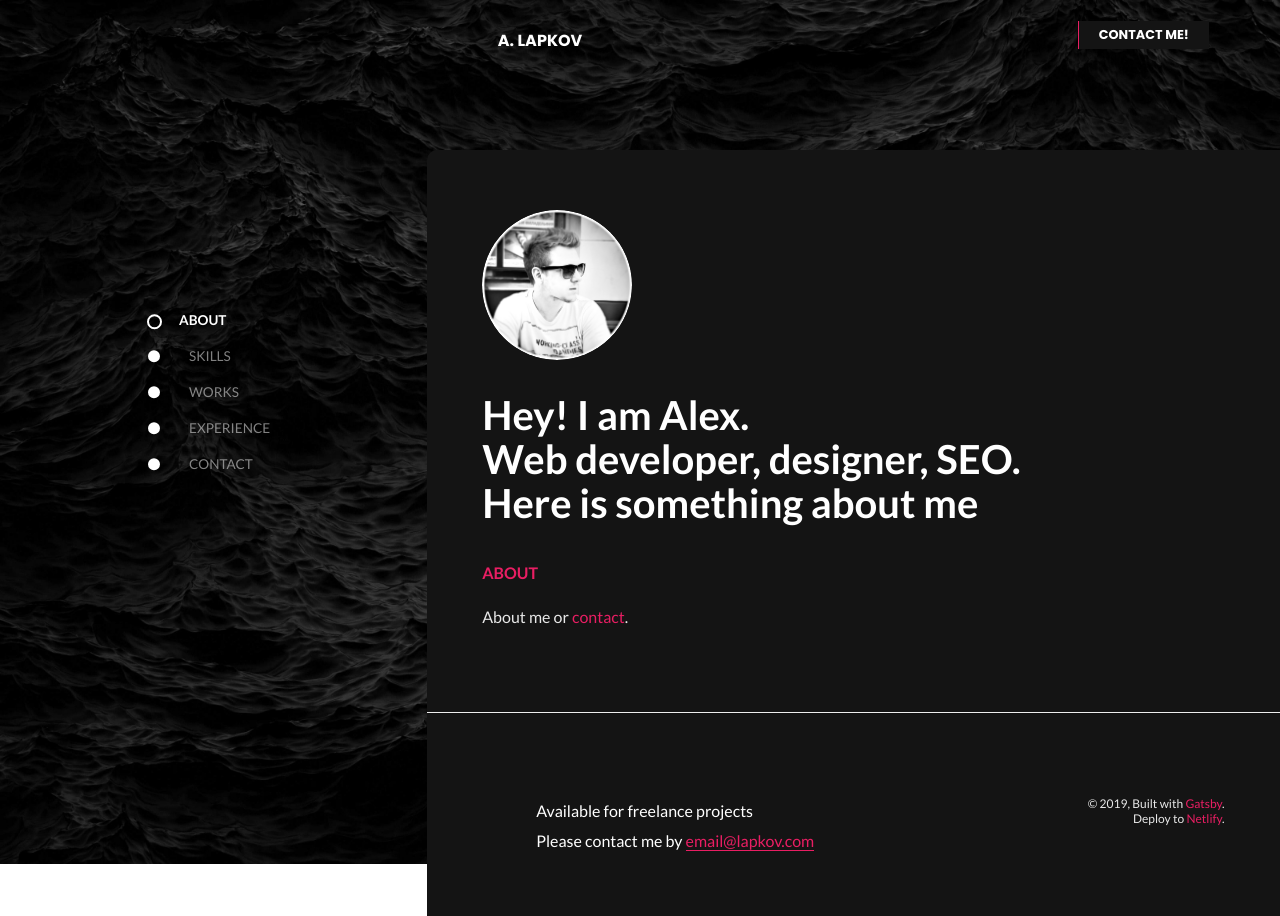
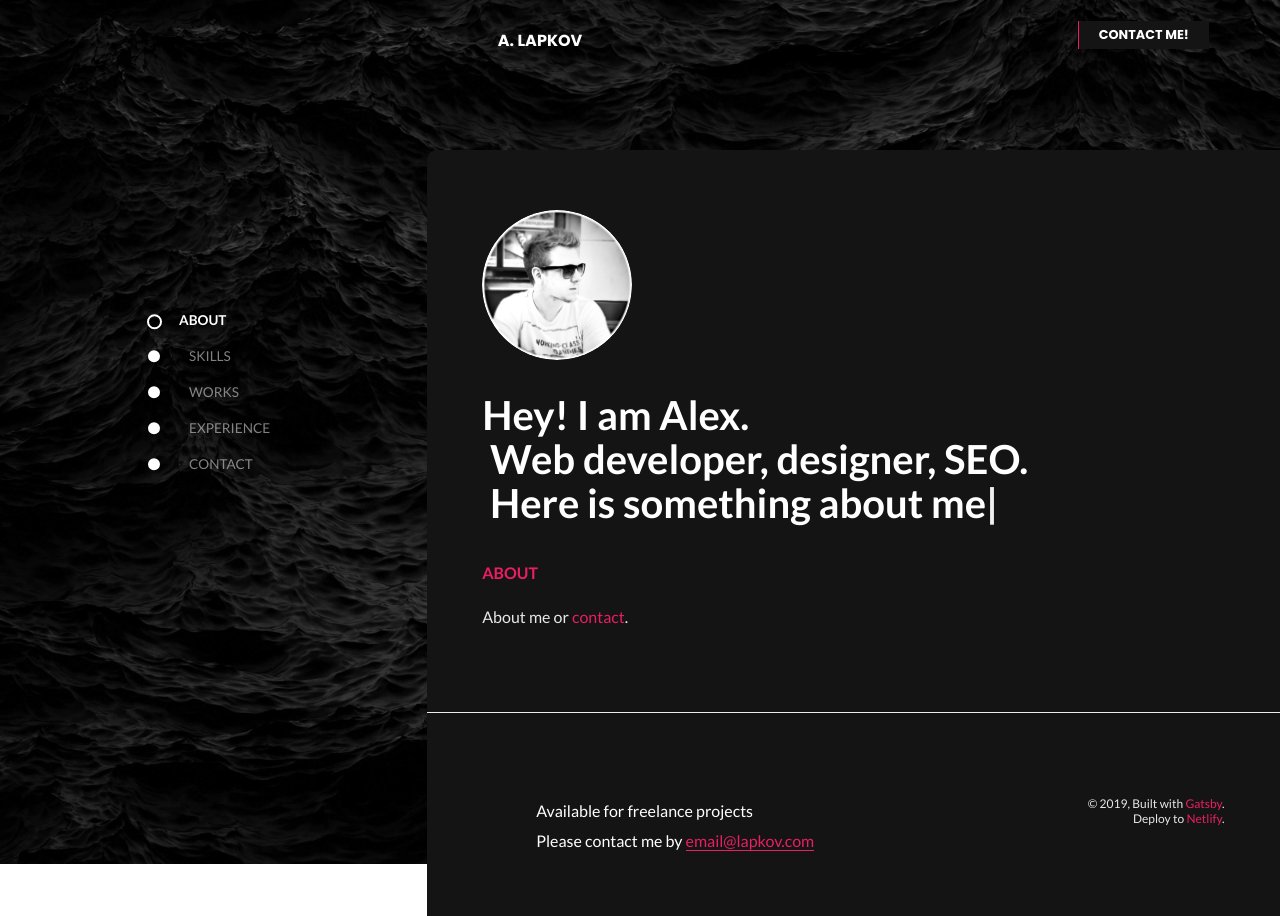
Before and after one commit to aslapkov/lapkov.com, a Gatsby site: page / in a window 1280 px wide. Built offline with nearby package versions, Linux system fonts and the light colour scheme; Gatsby itself is replaced by a stand-in of ours.

Commit message:
adding auto typing

```diff
--- a/package.json
+++ b/package.json
@@ -21,7 +21,8 @@
     "react": "^16.8.6",
     "react-dom": "^16.8.6",
     "react-helmet": "^5.2.1",
-    "styled-components": "^4.3.1"
+    "styled-components": "^4.3.1",
+    "typed.js": "^2.0.10"
   },
   "devDependencies": {
     "gatsby-cli": "2.6.4",
--- /dev/null
+++ b/src/components/typedReact.js
@@ -0,0 +1,34 @@
+import React from 'react';
+import Typed from 'typed.js';
+
+class TypedReact extends React.Component {
+  componentDidMount() {
+    const { strings } = this.props;
+    // You can pass other options here
+    const options = {
+      strings: strings,
+      typeSpeed: 40,
+      backSpeed: 40,
+    };
+
+    this.typed = new Typed(this.el, options);
+  }
+
+  componentWillUnmount() {
+    // to prevent memory leaks
+    this.typed.destroy();
+  }
+
+  render() {
+    return (
+      <span
+        style={{ whiteSpace: 'pre' }}
+        ref={el => {
+          this.el = el;
+        }}
+      />
+    );
+  }
+}
+
+export default TypedReact;
--- a/src/pages/index.js
+++ b/src/pages/index.js
@@ -3,17 +3,21 @@ import { Link } from 'gatsby';
 import Layout from '../components/layout';
 import Image from '../components/image';
 import SEO from '../components/seo';
+import TypedReact from '../components/typedReact';
 
 const IndexPage = () => (
   <Layout>
     <SEO title="I am a web developer" />
     <Image />
     <h1>
-      Hey! I am Alex.
-      <br />
-      Web developer, designer, SEO.
-      <br />
-      Here is something about me
+      <span style={{ display: `none` }}>
+        Hey! I am Alex. Web developer, designer, SEO.
+      </span>
+      <TypedReact
+        strings={[
+          `Hey! I am Alex.<br /> Web developer, designer, SEO.<br /> Here is something about me`,
+        ]}
+      />
     </h1>
     <h4>ABOUT</h4>
     <p>
```
Also changed, not shown: 1 other file.
